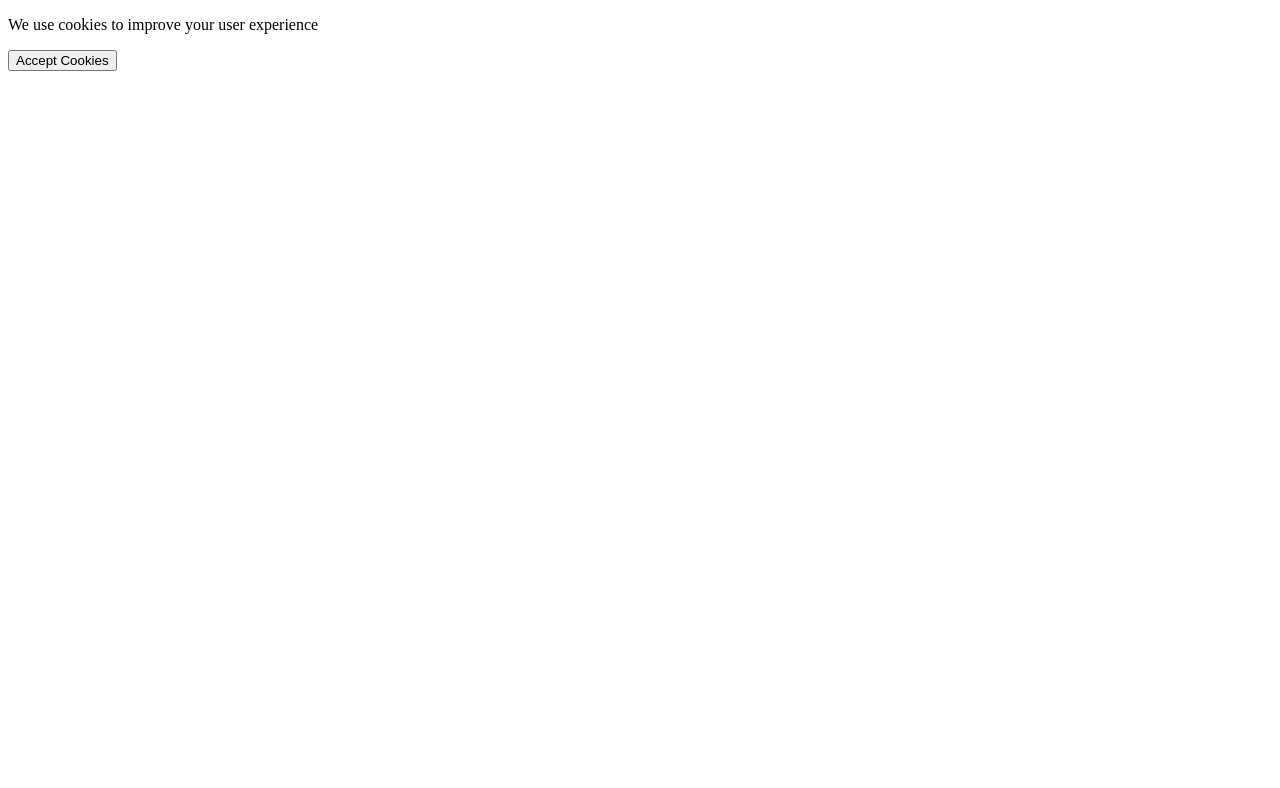
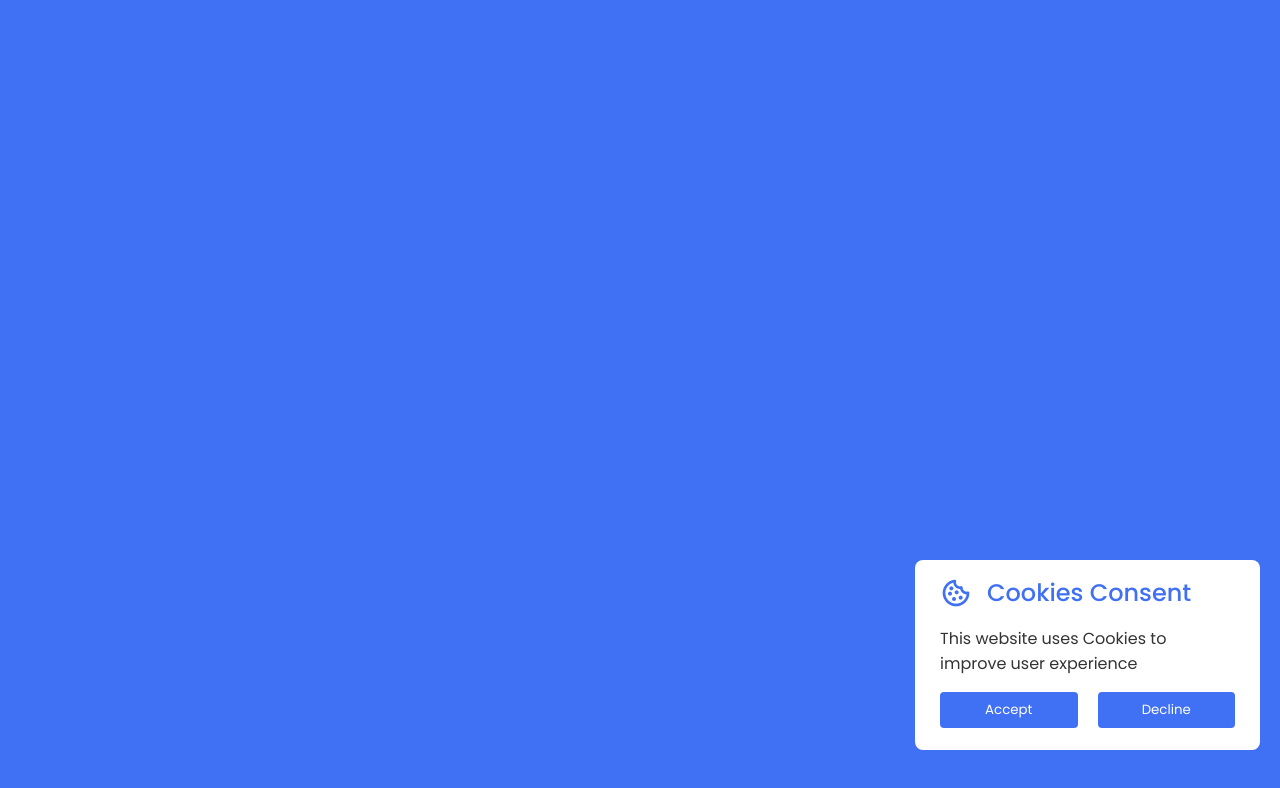
Before and after one commit to Makundi/Cookie-Consent, a plain HTML site: page index.html in a window 1280 px wide. Drawn offline with nearby package versions, Linux system fonts and the light colour scheme.

Commit message:
Final commit

```diff
--- a/index.html
+++ b/index.html
@@ -2,13 +2,25 @@
 <html lang="en">
     <head>
         <meta charset="utf-8">
+        <meta name="viewport" content="width=device-width, initial-scale=1.0" />
         <title>Cookie Consent</title>
         <link rel="stylesheet" href="./styles.css">
+        <link href='https://unpkg.com/boxicons@2.1.4/css/boxicons.min.css' rel='stylesheet'>
+        <script src="./script.js" defer></script>
     </head>
     <body>
-        <div class="consent-container">
-            <p>We use cookies to improve your user experience</p>
-            <button type="button">Accept Cookies</button>
+        <div class="wrapper">
+            <header>
+                <i class="bx bx-cookie"></i>
+                <h2>Cookies Consent</h2>
+            </header>
+        <div class="data">
+            <p>This website uses Cookies to improve user experience</p>
+        </div>
+        <div class="buttons">
+            <button class="button" id="accept-btn">Accept</button>
+            <button class="button">Decline</button>
+        </div>
         </div>
     </body>
 </html>
--- a/script.js
+++ b/script.js
@@ -0,0 +1,64 @@
+const cookieBox = document.querySelector(".wrapper"),
+    buttons = document.querySelectorAll(".button");
+
+const executeCodes = () => {
+    if(document.cookie.includes("kelvin")) return;
+    cookieBox.classList.add("show");
+
+    buttons.forEach(button => {
+        button.addEventListener('click', () => {
+            cookieBox.classList.remove("show");
+
+            if(button.id === "accept-btn") {
+                document.cookie = "codedBy=kelvin; max-age=" + 60 * 60 * 24 * 30;
+            }
+        });
+    });
+}
+
+window.addEventListener('load', executeCodes);
+
+/*
+const cookieContainer = document.querySelector(".consent-container");
+const acceptCookieBtn = document.getElementById("accept-cookie-btn");
+
+
+function setCookie(cname, cvalue, exdays) {
+    const d = new Date();
+    d.setTime(d.getTime() + (exdays * 24 * 60 * 60 * 1000));
+    let expires = "expires=" + d.toUTCString();
+
+    document.cookie = `${cname}=${cvalue};${expires};path=/`;
+}
+
+function getCookie(cname) {
+    let name = `${cname}=`;
+    let decodeCookie = decodeURIComponent(document.cookie);
+    let cookieArr = decodeCookie.split(";");
+
+    for(let i = 0; i <cookieArr.length; i++) {
+    let c = cookieArr[i];
+    while (c.charAt(0) == ' ') {
+      c = c.substring(1);
+    }
+    if (c.indexOf(name) == 0) {
+      return c.substring(name.length, c.length);
+    }
+  }
+  return "";
+}
+
+function checkCookie() {
+  let username = getCookie("username");
+  if (username === "") {
+    cookieContainer.style.display = "block";
+  }
+}
+
+document.addEventListener('DOMContentLoaded', checkCookie);
+
+acceptCookieBtn.addEventListener("click", () => {
+    setCookie("username", "kelvin", 3);
+    cookieContainer.style.display = "none";
+});
+*/
--- a/styles.css
+++ b/styles.css
@@ -0,0 +1,77 @@
+@import url('https://fonts.googleapis.com/css2?family=Poppins:wght@300;400;500;600&display=swap');
+
+* {
+    margin: 0;
+    padding: 0;
+    box-sizing: border-box;
+    font-family: "Poppins", sans-serif;
+}
+
+body {
+    min-height: 100vh;
+    background-color: #4070f4;
+}
+
+.wrapper {
+    position: fixed;
+    bottom: 50px;
+    right: -370px;
+    max-width: 345px;
+    width: 100%;
+    background: #fff;
+    border-radius: 8px;
+    padding: 15px 25px 22px;
+    transition: right 0.3s ease;
+}
+
+.wrapper.show {
+    right: 20px;
+}
+
+.wrapper header {
+    display: flex;
+    align-items: center;
+    column-gap: 15px;
+}
+
+header i {
+    color: #4070f4;
+    font-size: 32px;
+}
+
+header h2 {
+    color: #4070f4;
+    font-weight: 500;
+}
+
+.wrapper .data {
+    margin-top: 16px;
+}
+
+.wrapper .data p {
+    color: #333;
+    font-size: 16px;
+}
+
+.wrapper .buttons {
+    margin-top: 16px;
+    width: 100%;
+    display: flex;
+    align-items: center;
+    justify-content: space-between;
+}
+
+.buttons .button {
+    border: none;
+    color: #fff;
+    padding: 8px 0;
+    border-radius: 4px;
+    background-color: #4070f4;
+    cursor: pointer;
+    width: calc(100% / 2 - 10px);
+    transition: all 0.2s ease;
+}
+
+.buttons .button:hover {
+    background-color: #034bf1;
+}
```
